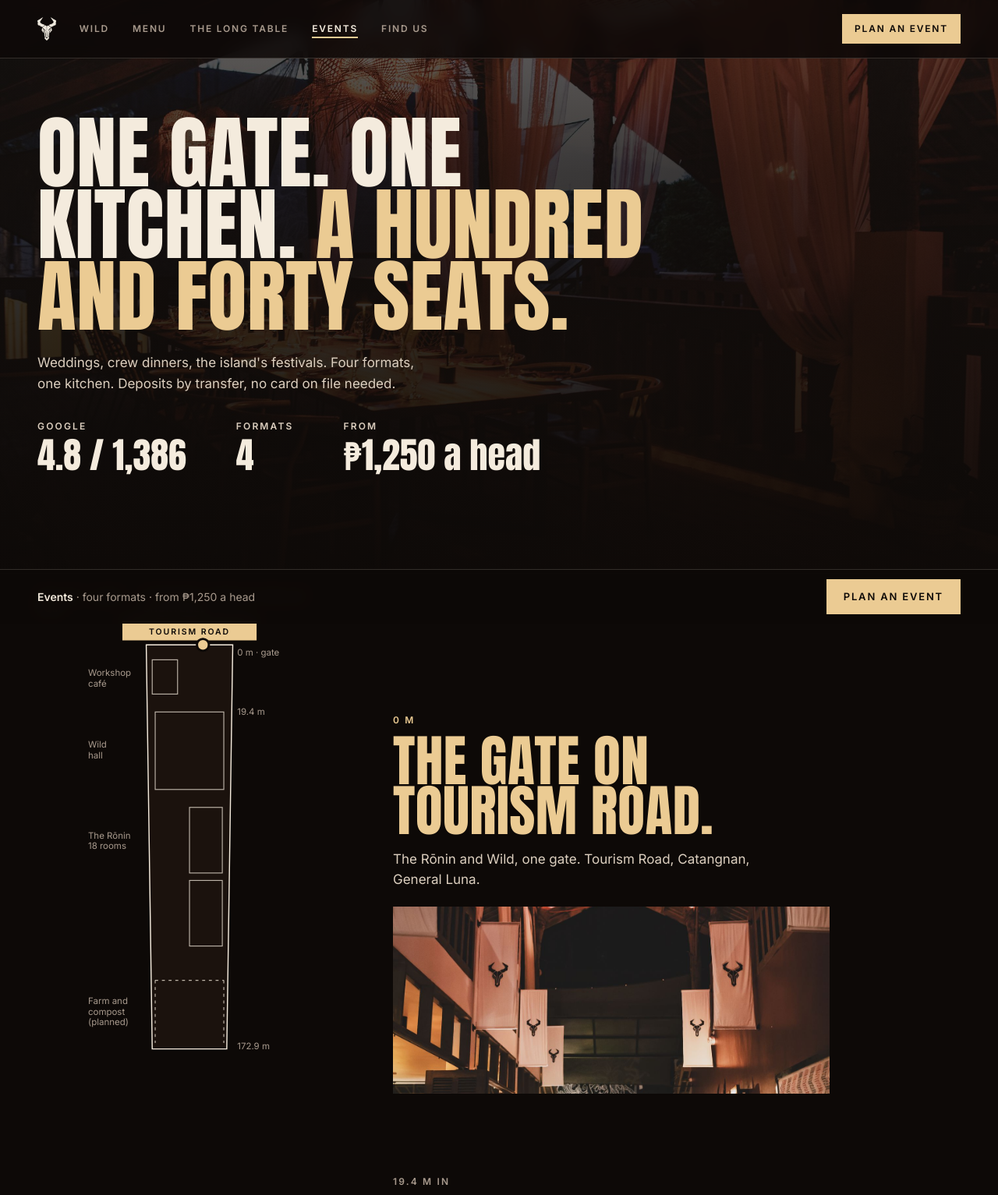
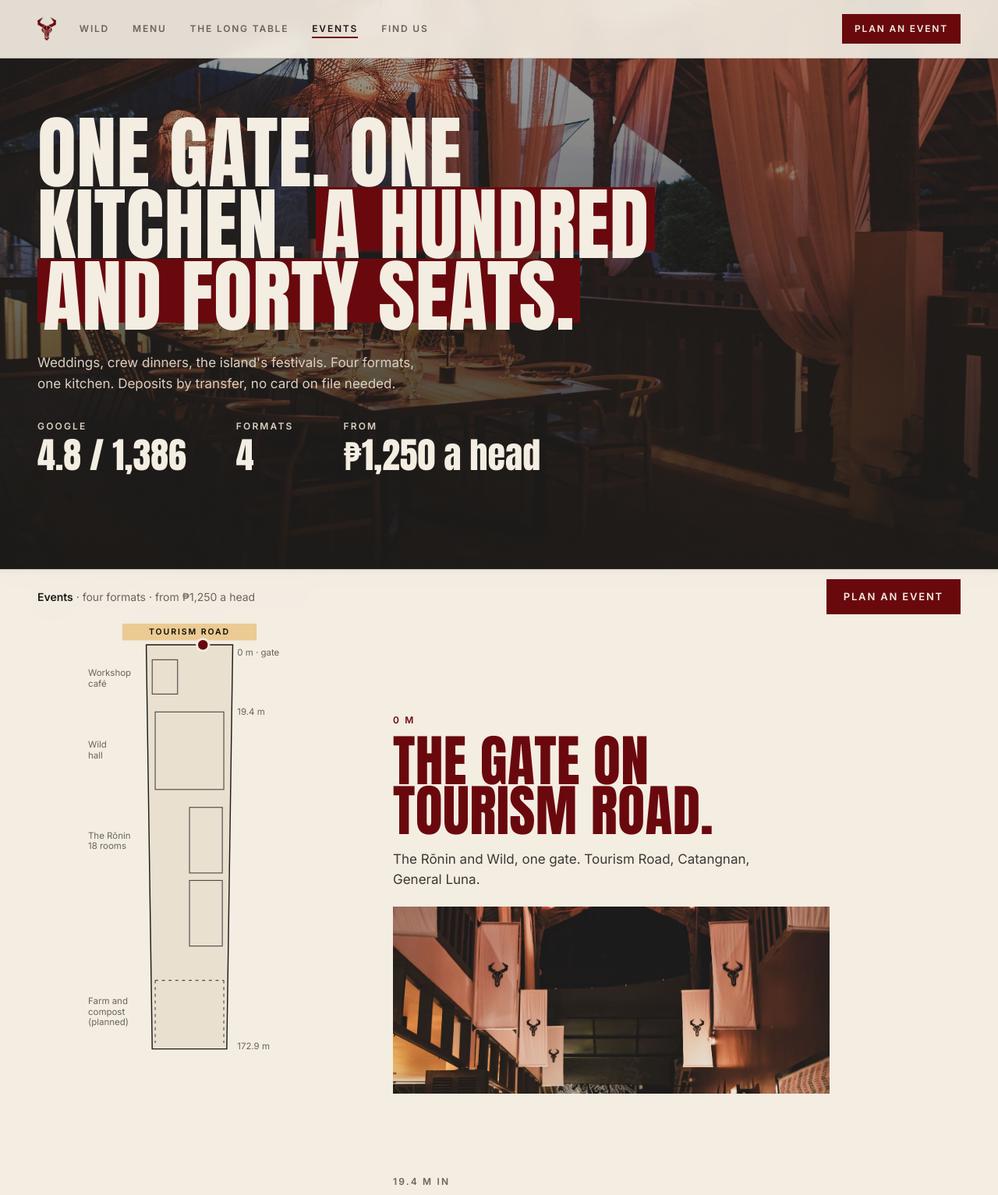
Before and after one commit to jschrottmann/wild-scrollsite, a plain HTML site: page events.html in a window 1280 px wide. Shown: the top 1533 px of the page at 78% size. Drawn offline with nearby package versions, Linux system fonts and the light colour scheme.

Commit message:
Cream ground: cream page, black type, Wild Red accent; photo zones stay dark with red-panel emphasis; oxblood skull in nav
Co-Authored-By: Claude Opus 5.5 <noreply@anthropic.com>

```diff
--- a/events.html
+++ b/events.html
@@ -5,8 +5,8 @@
 <meta name="viewport" content="width=device-width,initial-scale=1">
 <title>Events, banquets and catering · Wild Siargao</title>
 <meta name="description" content="Weddings, crew dinners and catering at Wild, General Luna. Four formats from ₱1,250 a head. Plan it by message.">
-<meta name="theme-color" content="#0D0907">
-<link rel="icon" href="img/wild-skull-cream.png" type="image/png">
+<meta name="theme-color" content="#F3EDE2">
+<link rel="icon" href="img/wild-skull-oxblood.png" type="image/png">
 <link rel="preconnect" href="https://fonts.googleapis.com">
 <link rel="preconnect" href="https://fonts.gstatic.com" crossorigin>
 <link href="https://fonts.googleapis.com/css2?family=Anton&family=Inter:wght@400;500;600&display=swap" rel="stylesheet">
@@ -53,7 +53,7 @@
 </head>
 <body data-room="events">
 <a class="skip" href="#main">Skip to content</a>
-<nav class="nav" aria-label="Main"><a class="home" href="index.html" aria-label="Wild, home"><img src="img/wild-skull-cream.png" alt=""></a><span class="links"><a href="index.html">Wild</a><a href="menu.html">Menu</a><a href="long-table.html">The long table</a><a href="events.html" aria-current="page">Events</a><a href="visit.html">Find us</a></span><a class="act" href="#plan">Plan an event</a></nav>
+<nav class="nav" aria-label="Main"><a class="home" href="index.html" aria-label="Wild, home"><img src="img/wild-skull-oxblood.png" alt=""></a><span class="links"><a href="index.html">Wild</a><a href="menu.html">Menu</a><a href="long-table.html">The long table</a><a href="events.html" aria-current="page">Events</a><a href="visit.html">Find us</a></span><a class="act" href="#plan">Plan an event</a></nav>
 <main id="main">
 
 <header class="hero" style="--img:url(img/banquet.jpg)">
@@ -67,19 +67,19 @@
     <div class="k"><span>The lot · 3,645 sqm</span><span>Schematic. Back of the lot shortened</span></div>
     <svg viewBox="6 10 290 600" preserveAspectRatio="xMidYMid meet" role="img" aria-label="Schematic of the lot from Tourism Road to the back">
       <rect x="60" y="18" width="180" height="26" fill="#EBCB93"/><text x="150" y="36" text-anchor="middle" fill="#0D0907" font-family="Inter" font-weight="600" font-size="11" letter-spacing="2">TOURISM ROAD</text>
-      <path d="M92 50 L208 50 L200 592 L100 592 Z" fill="#1B120D" stroke="#F4EBDD" stroke-width="1.5"/>
-      <g fill="none" stroke="#F4EBDD" stroke-width="1.2" opacity=".75">
+      <path d="M92 50 L208 50 L200 592 L100 592 Z" fill="#E9E0D0" stroke="#1C1A18" stroke-width="1.5"/>
+      <g fill="none" stroke="#1C1A18" stroke-width="1.2" opacity=".75">
         <rect x="100" y="70" width="34" height="46"/><rect x="104" y="140" width="92" height="104"/>
         <rect x="150" y="268" width="44" height="88"/><rect x="150" y="366" width="44" height="88"/>
         <path d="M104 500 H196 M104 500 V584 M196 500 V584" stroke-dasharray="4 5"/>
       </g>
-      <g font-family="Inter" font-size="12" fill="#A89A8D">
+      <g font-family="Inter" font-size="12" fill="#6B645C">
         <text x="214" y="64">0 m · gate</text><text x="214" y="144">19.4 m</text><text x="214" y="592">172.9 m</text>
         <text x="14" y="92">Workshop</text><text x="14" y="106">café</text><text x="14" y="188">Wild</text><text x="14" y="202">hall</text>
         <text x="14" y="310">The Rōnin</text><text x="14" y="324">18 rooms</text><text x="14" y="532">Farm and</text><text x="14" y="546">compost</text><text x="14" y="560">(planned)</text>
       </g>
-      <path id="route" d="M168 50 C168 80 150 96 150 128 L150 150 C150 182 126 190 126 214 C126 250 142 262 142 300 L142 430 C142 470 150 480 150 520" fill="none" stroke="#EBCB93" stroke-width="3" stroke-linecap="round"/>
-      <circle id="dot" r="8" fill="#EBCB93" stroke="#0D0907" stroke-width="3" cx="168" cy="50"/>
+      <path id="route" d="M168 50 C168 80 150 96 150 128 L150 150 C150 182 126 190 126 214 C126 250 142 262 142 300 L142 430 C142 470 150 480 150 520" fill="none" stroke="#69090E" stroke-width="3" stroke-linecap="round"/>
+      <circle id="dot" r="8" fill="#69090E" stroke="#F3EDE2" stroke-width="3" cx="168" cy="50"/>
     </svg>
   </aside>
   <div class="stops">
--- a/site.css
+++ b/site.css
@@ -1,8 +1,6 @@
 /* Wild scroll site: shared look "One site, three rooms" (approved 2026-11-23).
    Same ground, type, nav, buttons and action bar on every page. Each page sets one accent with body[data-room]. */
-:root{color-scheme:dark;--navh:75px;--coal:#0D0907;--char:#1B120D;--rice:#F4EBDD;--soft:#DCCFBF;--smoke:#A89A8D;--line:rgba(244,235,221,.16);--a:#FF5A1F;--pad:clamp(18px,4vw,48px)}
-body[data-room="table"]{--a:#D8F25C}
-body[data-room="events"]{--a:#EBCB93}
+:root{color-scheme:light;--navh:75px;--red:#69090E;--coal:#F3EDE2;--char:#E9E0D0;--rice:#1C1A18;--soft:#3E3833;--smoke:#6B645C;--line:rgba(28,26,24,.16);--a:var(--red);--pad:clamp(18px,4vw,48px)}
 *{box-sizing:border-box;margin:0}
 html{background:var(--coal);scroll-padding-top:calc(var(--navh) + 16px);scroll-padding-bottom:92px}
 body{font:400 17px/1.55 Inter,system-ui,sans-serif;color:var(--rice);background:var(--coal);padding-bottom:76px;overflow-x:hidden}
@@ -13,7 +11,7 @@ a{color:inherit}
 .cap{font:600 12px/1.3 Inter;letter-spacing:.18em;text-transform:uppercase;color:var(--a)}
 .lede{color:var(--soft);max-width:46ch}
 
-.nav{position:fixed;inset:0 0 auto 0;z-index:40;display:flex;align-items:center;gap:clamp(14px,2.4vw,30px);padding:14px var(--pad);background:rgba(13,9,7,.86);backdrop-filter:blur(10px);border-bottom:1px solid var(--line);font:600 12px/1 Inter;letter-spacing:.15em;text-transform:uppercase}
+.nav{position:fixed;inset:0 0 auto 0;z-index:40;display:flex;align-items:center;gap:clamp(14px,2.4vw,30px);padding:14px var(--pad);background:rgba(243,237,226,.92);backdrop-filter:blur(10px);border-bottom:1px solid var(--line);font:600 12px/1 Inter;letter-spacing:.15em;text-transform:uppercase}
 .nav img{height:30px;display:block}
 .nav .links{display:flex;align-items:center;gap:clamp(14px,2.4vw,30px)}
 .nav a{text-decoration:none;color:var(--smoke);padding:8px 0}
@@ -22,7 +20,7 @@ a{color:inherit}
 .nav .act:hover{color:var(--coal)}
 
 .btn{display:inline-block;background:var(--a);color:var(--coal);font:600 13px/1 Inter;letter-spacing:.14em;text-transform:uppercase;text-decoration:none;padding:19px 26px;border:0;cursor:pointer}
-.btn.o{background:none;color:var(--rice);box-shadow:inset 0 0 0 1px rgba(244,235,221,.5)}
+.btn.o{background:none;color:var(--rice);box-shadow:inset 0 0 0 1px rgba(28,26,24,.5)}
 .row{display:flex;flex-wrap:wrap;gap:10px}
 
 .hero{min-height:100svh;display:grid;align-content:end;padding:120px var(--pad) clamp(96px,14vh,150px);position:relative;isolation:isolate}
@@ -41,7 +39,7 @@ a{color:inherit}
 .find dt{font:600 12px/1.3 Inter;letter-spacing:.18em;text-transform:uppercase;color:var(--smoke)}
 .find dd{margin:4px 0 0;font-size:19px}
 
-.dock{position:fixed;inset:auto 0 0 0;z-index:40;display:flex;align-items:center;justify-content:space-between;gap:16px;background:rgba(13,9,7,.94);backdrop-filter:blur(10px);border-top:1px solid var(--line);padding:12px var(--pad)}
+.dock{position:fixed;inset:auto 0 0 0;z-index:40;display:flex;align-items:center;justify-content:space-between;gap:16px;background:rgba(243,237,226,.96);backdrop-filter:blur(10px);border-top:1px solid var(--line);padding:12px var(--pad)}
 .dock span{font-size:14px;color:var(--smoke)}
 .dock b{color:var(--rice);font-weight:600}
 .dock .btn{padding:16px 22px}
@@ -94,3 +92,10 @@ a{color:inherit}
 }
 .btn:focus-visible::before,.nav .act:focus-visible::before,.nav .links a:focus-visible::after{transform:scaleX(1)}
 .btn.o:focus-visible{color:var(--coal)}
+
+/* cream ground 2026-11-25 (brand direction round 1: cream leads, black and red primary, food before graphics).
+   Page ground is cream, type is Uling black, accent is Wild Red. Photo zones (.hero, .dk) stay dark under the photo
+   and flip back to cream type. Red never sits on black as type or line: on dark, emphasis is a red panel with cream type. */
+.hero,.dk{--rice:#F3EDE2;--soft:#DCCFBF;--smoke:#C9BCAE;--line:rgba(243,237,226,.18);--a:#F3EDE2;color:var(--rice)}
+.hero .d em,.dk .d em{color:#F3EDE2;background:linear-gradient(var(--red),var(--red)) 0 var(--emy,40%)/100% .8em no-repeat;padding:0 .07em;-webkit-box-decoration-break:clone;box-decoration-break:clone}
+.hero::after{background:linear-gradient(180deg,rgba(28,26,24,.35) 0%,rgba(28,26,24,.55) 40%,rgba(28,26,24,.9) 100%)}
```
Also changed, not shown: index.html (+6 -6 lines), long-table.html (+4 -4 lines), menu.html (+5 -5 lines), visit.html (+3 -3 lines).
